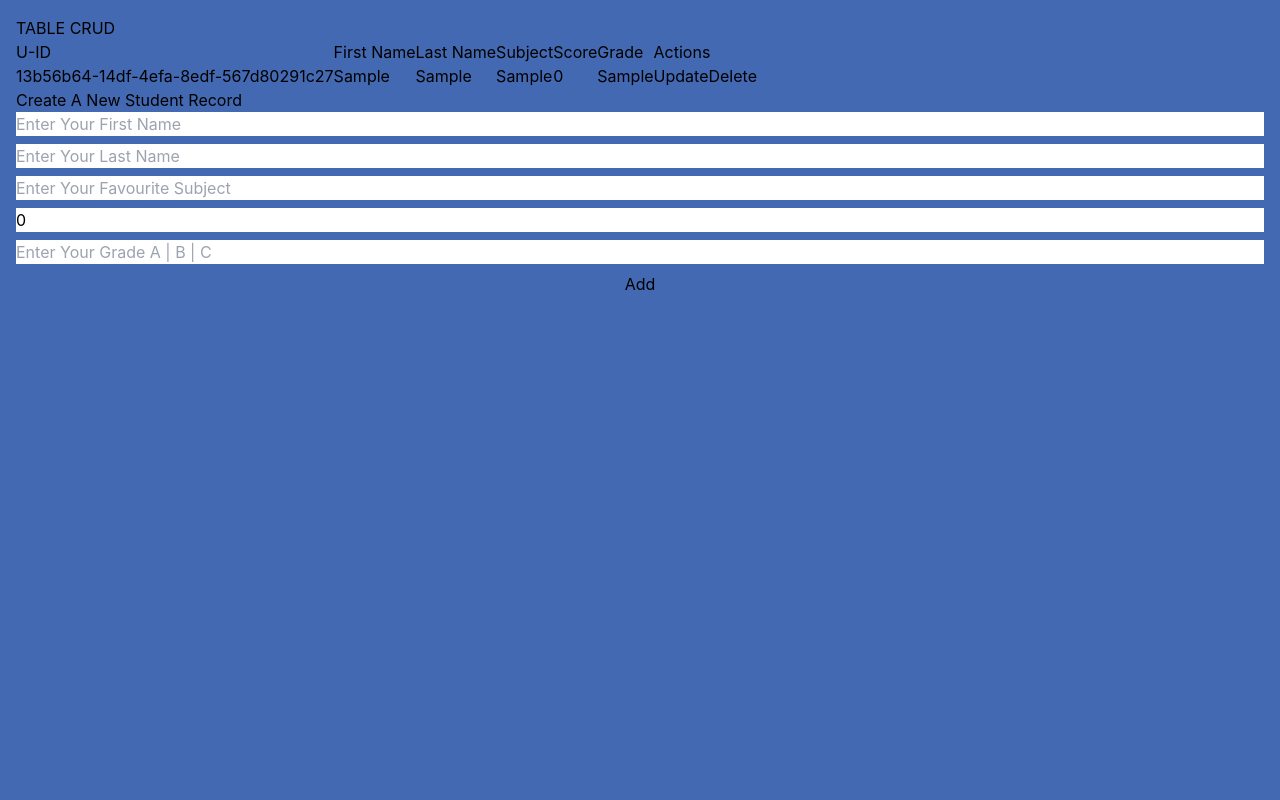
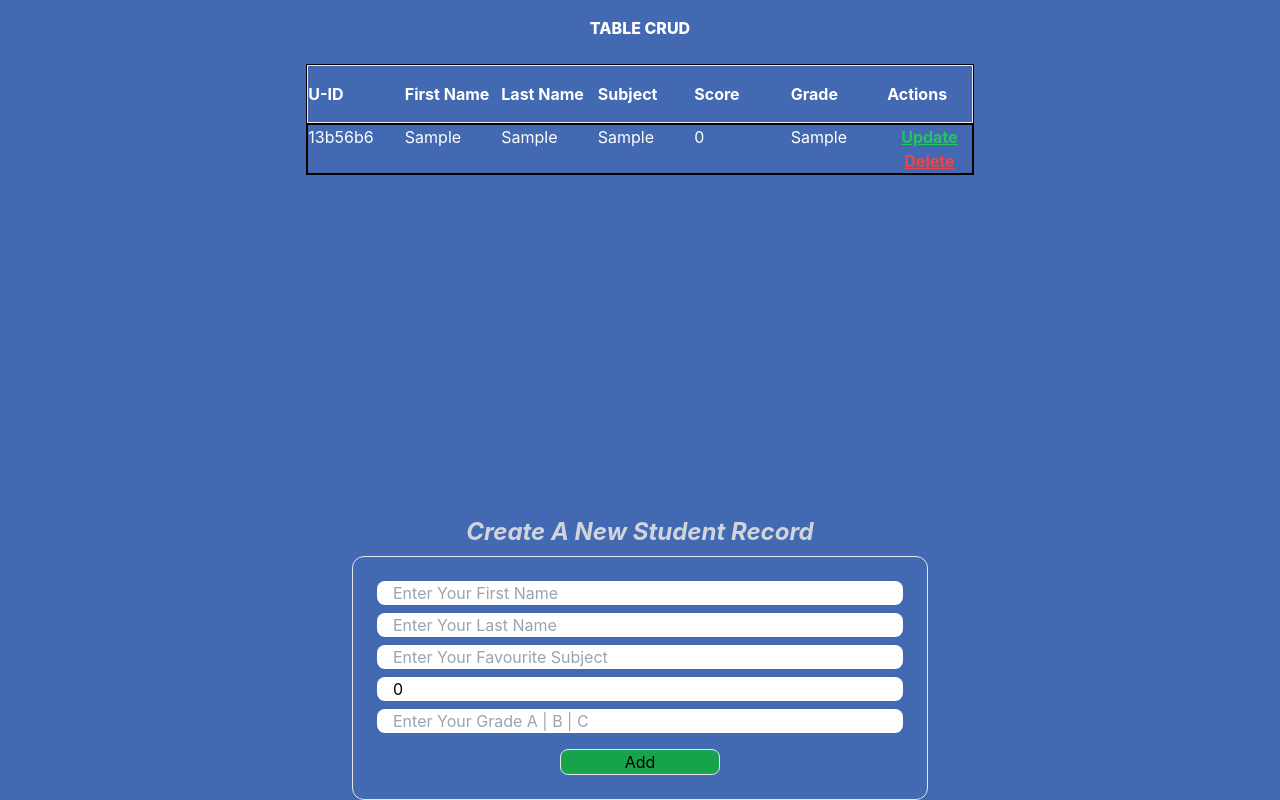
Before and after one commit to V-Blaze/table-crud, a React (Create React App) app: page / in a window 1280 px wide. Both pictures are taken after typing "Sample", "Sample", "Sample", "Sample" into the empty fields and a click on the button "Add". Built offline with nearby package versions, Linux system fonts and the light colour scheme.

Commit message:
Style components using tialwind utility classes

```diff
--- a/src/App.js
+++ b/src/App.js
@@ -1,6 +1,8 @@
 import React, { useState } from 'react';
 import { v4 as uuidv4 } from 'uuid';
 import './App.css';
+import TableData from './components/TableData';
+import UserForm from './components/UserForm';
 
 const App = () => {
   const [usersData, setUsersData] = useState([]);
@@ -66,13 +68,13 @@ const App = () => {
   }
 
   return (
-    <div className="relative sm:-8 p-4 bg-[#4369B2] min-h-screen flex flex-col">
-      <h2>TABLE CRUD</h2>
-      <div>
-        <table>
-          <thead>
-            <tr>
-              <td>U-ID</td>
+    <div className=" sm:-8 p-4 bg-[#4369B2] min-h-screen flex flex-col items-center">
+      <h2 className="flex text-white font-extrabold self-center mb-6 ">TABLE CRUD</h2>
+      <div className=" text-white self-center">
+        <table className="border rounded-lg border-black">
+          <thead className="border border-collapse border-black">
+            <tr className="grid grid-cols-7 gap-3  py-4 font-bold border">
+              <td className="">U-ID</td>
               <td>First Name </td>
               <td>Last Name</td>
               <td>Subject</td>
@@ -83,48 +85,25 @@ const App = () => {
           </thead>
           <tbody>
             {usersData.map((user) => (
-              <tr key={user.uId}>
-                <td>{user.uId}</td>
-                <td>{user.fName}</td>
-                <td>{user.lName}</td>
-                <td>{user.subject}</td>
-                <td>{user.totalScore}</td>
-                <td>{user.grade}</td>
-                <td>
-                  <button type="button" onClick={() => setUpUpdate(user.uId)}>Update</button>
-                  <button type="button" onClick={() => handleDelete(user.uId)}>Delete</button>
-                </td>
-              </tr>
+              <TableData
+                key={user.uId}
+                user={user}
+                handleDelete={handleDelete}
+                setUpUpdate={setUpUpdate}
+              />
             ))}
           </tbody>
         </table>
       </div>
 
-      <div>
-        <h3>Create A New Student Record</h3>
-        <form className="flex flex-col gap-2" onSubmit={handleSubmit}>
-          <input type="text" name='first-name' placeholder='Enter Your First Name' required
-            value={formData.fName}
-            onChange={(e) => setFormData({...formData, fName: e.target.value})}
-          />
-          <input type="text" name='last-name' placeholder='Enter Your Last Name' required
-            value={formData.lName}
-            onChange={(e) => setFormData({...formData, lName: e.target.value})}
-          />
-          <input type="text" name='subject' placeholder='Enter Your Favourite Subject' required
-            value={formData.subject}
-            onChange={(e) => setFormData({...formData, subject: e.target.value})}
-          />
-          <input type="number" name='total-score' placeholder='Enter Your Total Score Min - 0 | Max - 100' min={0} max="100" required
-            value={formData.totalScore}
-            onChange={(e) => setFormData({...formData, totalScore: e.target.value})}
-          />
-          <input type="text" name='grade' placeholder='Enter Your Grade A | B | C' required
-            value={formData.grade}
-            onChange={(e) => setFormData({...formData, grade: e.target.value})}
-          />
-          <button type="submit">Add</button>
-        </form>
+      <div className="flex flex-col w-3/4 mx-auto self-center absolute bottom-0 z-30">
+        <h3 className="self-center text-gray-300 text-2xl font-bold italic mb-2">Create A New Student Record</h3>
+        <UserForm
+          handleSubmit={handleSubmit}
+          setFormData={setFormData}
+          formData={formData}
+          className=" self-center"
+        />
       </div>
   </div>
   );
--- /dev/null
+++ b/src/components/TableData.js
@@ -0,0 +1,20 @@
+import React from 'react'
+
+const TableData = ({user, setUpUpdate, handleDelete}) => {
+  return (
+    <tr className="grid grid-cols-7 gap-3 border border-collapse border-black">
+        <td className='truncate'>{user.uId.substring(0, 7)}</td>
+        <td>{user.fName}</td>
+        <td>{user.lName}</td>
+        <td>{user.subject}</td>
+        <td>{user.totalScore}</td>
+        <td>{user.grade}</td>
+        <td className="flex flex-col">
+            <button type="button" onClick={() => setUpUpdate(user.uId)} className=" text-green-500 underline font-bold ">Update</button>
+            <button type="button" onClick={() => handleDelete(user.uId)} className=" text-red-500 underline font-bold ">Delete</button>
+        </td>
+    </tr>
+  )
+}
+
+export default TableData
--- /dev/null
+++ b/src/components/UserForm.js
@@ -0,0 +1,31 @@
+import React from 'react'
+
+const UserForm = ({handleSubmit, setFormData, formData}) => {
+  return (
+    <form className="flex flex-col gap-2 w-3/5 mx-auto border p-6 rounded-xl bg-[#4369B2]" onSubmit={handleSubmit}>
+          <input type="text" name='first-name' placeholder='Enter Your First Name' required
+            value={formData.fName}
+            onChange={(e) => setFormData({...formData, fName: e.target.value})}
+          />
+          <input type="text" name='last-name' placeholder='Enter Your Last Name' required
+            value={formData.lName}
+            onChange={(e) => setFormData({...formData, lName: e.target.value})}
+          />
+          <input type="text" name='subject' placeholder='Enter Your Favourite Subject' required
+            value={formData.subject}
+            onChange={(e) => setFormData({...formData, subject: e.target.value})}
+          />
+          <input type="number" name='total-score' placeholder='Enter Your Total Score Min - 0 | Max - 100' min={0} max="100" required
+            value={formData.totalScore}
+            onChange={(e) => setFormData({...formData, totalScore: e.target.value})}
+          />
+          <input type="text" name='grade' placeholder='Enter Your Grade A | B | C' required
+            value={formData.grade}
+            onChange={(e) => setFormData({...formData, grade: e.target.value})}
+          />
+          <button type="submit" className="border w-40 mt-2 self-center bg-green-600 text-whitex rounded-lg hover:bg-black hover:text-white">Add</button>
+        </form>
+  )
+}
+
+export default UserForm
--- a/src/index.css
+++ b/src/index.css
@@ -15,3 +15,8 @@ code {
   font-family: source-code-pro, Menlo, Monaco, Consolas, 'Courier New',
     monospace;
 }
+
+input {
+  border-radius: 0.5rem;
+  padding-left: 1rem;
+}
```
